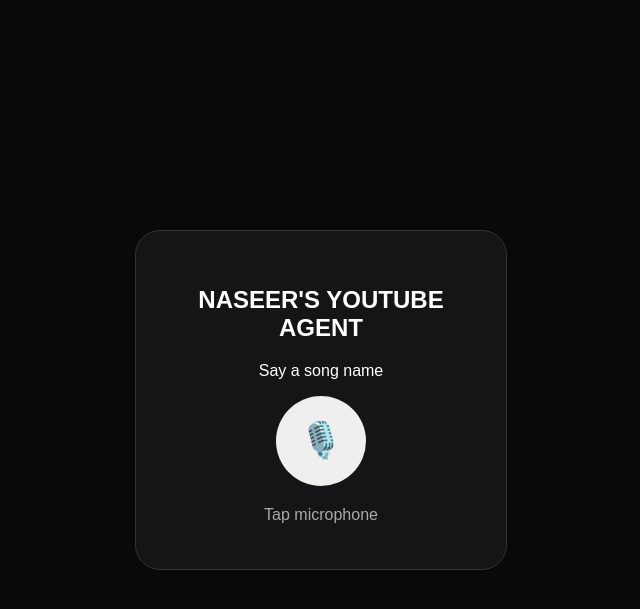
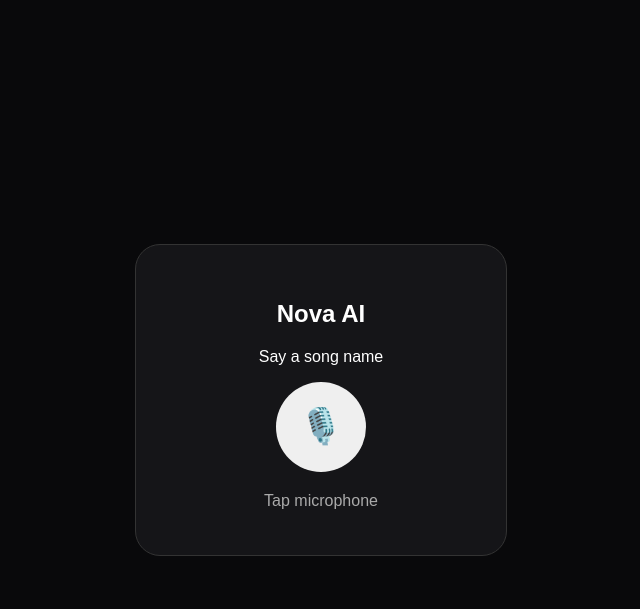
Before and after one commit to mohamednaseer3007-create/AGENT, a Flask app: page / in a window 1280 px wide. Shown: the top 609 px of the page, without its empty margins (319-959 px from the left). Run offline with Flask 3, Linux system fonts and the light colour scheme.

Commit message:
Update index.html

```diff
--- a/app/templates/index.html
+++ b/app/templates/index.html
@@ -56,7 +56,7 @@ body{
 
 <div class="card">
 
-    <h2>NASEER'S YOUTUBE AGENT</h2>
+    <h2>Nova AI</h2>
 
     <p>Say a song name</p>
 
@@ -232,3 +232,8 @@ if(!SpeechRecognition){
     };
 
 }
+
+</script>
+
+</body>
+</html>
```
